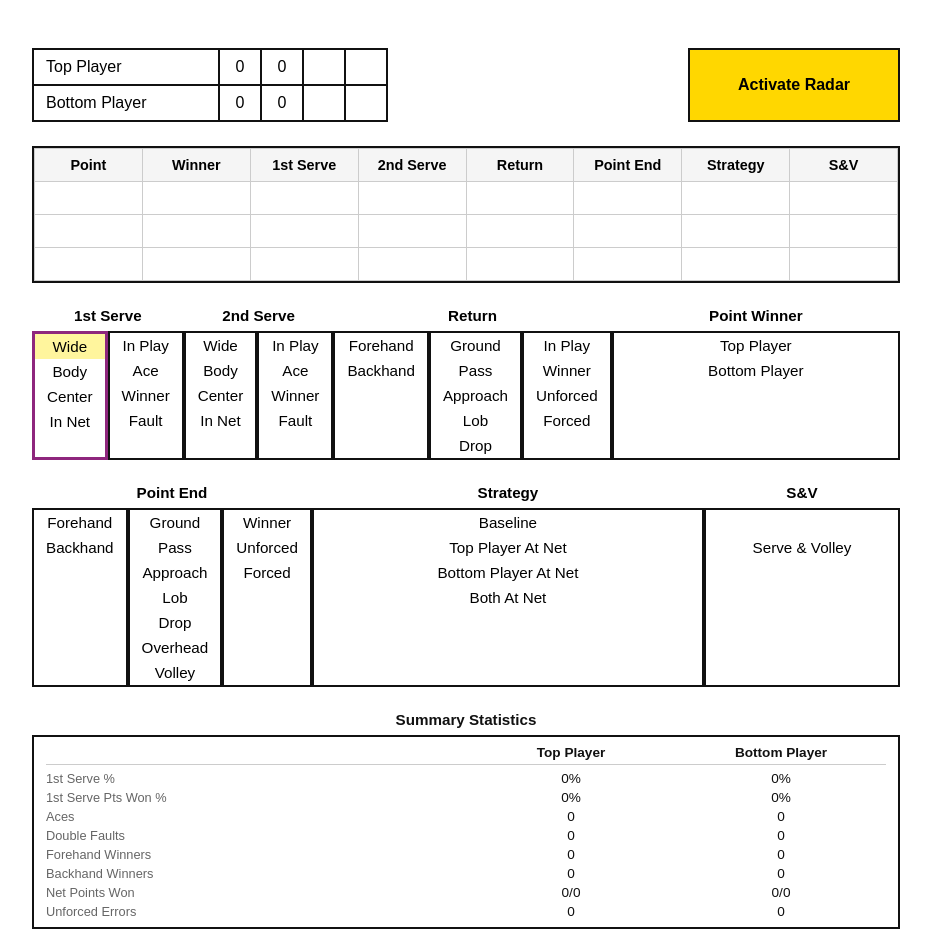
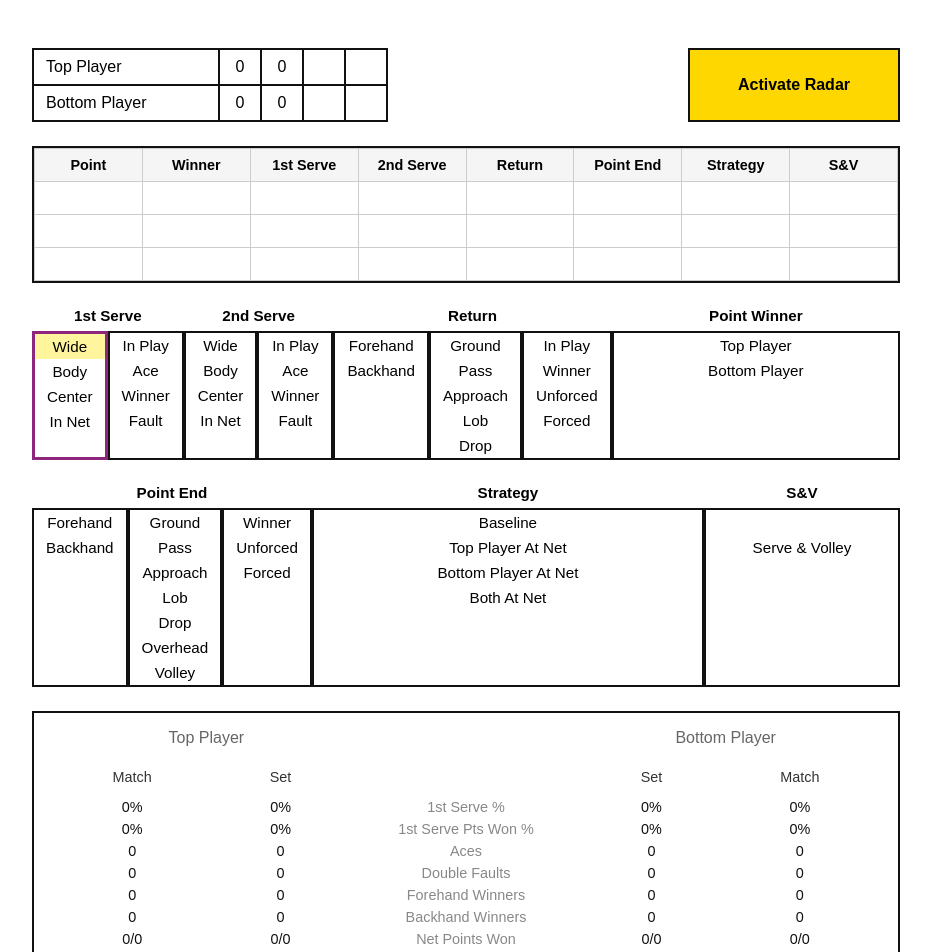
Before and after one commit to jacob-delapaz/Tennis-Statter, a Vue app in the folder web/tennis-statter-web/: page /singles-stat in a window 1280 px wide. Shown: the top 952 px of the page, without its empty margins (174-1105 px from the left). Built offline with nearby package versions, Linux system fonts and the light colour scheme.

Commit message:
Refactored summary stats layout

```diff
--- a/web/tennis-statter-web/src/views/SinglesStatView.vue
+++ b/web/tennis-statter-web/src/views/SinglesStatView.vue
@@ -285,62 +285,85 @@
     <!-- Summary Statistics Row -->
     <div class="stat-row summary-row-container">
       <div class="stat-group summary-stats-group">
-        <div class="stat-label-center">Summary Statistics</div>
         <div class="stat-box stat-box-summary">
           <div class="summary-stats-container">
-            <!-- Player names header -->
-            <div class="summary-header">
-              <div class="summary-stat-name"></div>
-              <div class="summary-player-name">{{ topPlayer }}</div>
-              <div class="summary-player-name">{{ bottomPlayer }}</div>
+            <!-- Player names header row -->
+            <div class="summary-header-row">
+              <div class="summary-player-header">{{ topPlayer }}</div>
+              <div class="summary-center-spacer"></div>
+              <div class="summary-player-header">{{ bottomPlayer }}</div>
+            </div>
+            <!-- Match/Set labels row -->
+            <div class="summary-subheader-row">
+              <div class="summary-col-label">Match</div>
+              <div class="summary-col-label">Set</div>
+              <div class="summary-center-spacer"></div>
+              <div class="summary-col-label">Set</div>
+              <div class="summary-col-label">Match</div>
             </div>
             <!-- 1st Serve % -->
-            <div class="summary-row">
-              <div class="summary-stat-name">1st Serve %</div>
-              <div class="summary-value">{{ topPlayerStats.firstServePercentage }}%</div>
-              <div class="summary-value">{{ bottomPlayerStats.firstServePercentage }}%</div>
+            <div class="summary-data-row">
+              <div class="summary-val">{{ topPlayerStats.firstServePercentage }}%</div>
+              <div class="summary-val">{{ topPlayerStats.firstServePercentage }}%</div>
+              <div class="summary-stat-label">1st Serve %</div>
+              <div class="summary-val">{{ bottomPlayerStats.firstServePercentage }}%</div>
+              <div class="summary-val">{{ bottomPlayerStats.firstServePercentage }}%</div>
             </div>
             <!-- 1st Serve Points Won % -->
-            <div class="summary-row">
-              <div class="summary-stat-name">1st Serve Pts Won %</div>
-              <div class="summary-value">{{ topPlayerStats.firstServePointsWonPercentage }}%</div>
-              <div class="summary-value">{{ bottomPlayerStats.firstServePointsWonPercentage }}%</div>
+            <div class="summary-data-row">
+              <div class="summary-val">{{ topPlayerStats.firstServePointsWonPercentage }}%</div>
+              <div class="summary-val">{{ topPlayerStats.firstServePointsWonPercentage }}%</div>
+              <div class="summary-stat-label">1st Serve Pts Won %</div>
+              <div class="summary-val">{{ bottomPlayerStats.firstServePointsWonPercentage }}%</div>
+              <div class="summary-val">{{ bottomPlayerStats.firstServePointsWonPercentage }}%</div>
             </div>
             <!-- Aces -->
-            <div class="summary-row">
-              <div class="summary-stat-name">Aces</div>
-              <div class="summary-value">{{ topPlayerStats.aces }}</div>
-              <div class="summary-value">{{ bottomPlayerStats.aces }}</div>
+            <div class="summary-data-row">
+              <div class="summary-val">{{ topPlayerStats.aces }}</div>
+              <div class="summary-val">{{ topPlayerStats.aces }}</div>
+              <div class="summary-stat-label">Aces</div>
+              <div class="summary-val">{{ bottomPlayerStats.aces }}</div>
+              <div class="summary-val">{{ bottomPlayerStats.aces }}</div>
             </div>
             <!-- Double Faults -->
-            <div class="summary-row">
-              <div class="summary-stat-name">Double Faults</div>
-              <div class="summary-value">{{ topPlayerStats.doubleFaults }}</div>
-              <div class="summary-value">{{ bottomPlayerStats.doubleFaults }}</div>
+            <div class="summary-data-row">
+              <div class="summary-val">{{ topPlayerStats.doubleFaults }}</div>
+              <div class="summary-val">{{ topPlayerStats.doubleFaults }}</div>
+              <div class="summary-stat-label">Double Faults</div>
+              <div class="summary-val">{{ bottomPlayerStats.doubleFaults }}</div>
+              <div class="summary-val">{{ bottomPlayerStats.doubleFaults }}</div>
             </div>
             <!-- Forehand Winners -->
-            <div class="summary-row">
-              <div class="summary-stat-name">Forehand Winners</div>
-              <div class="summary-value">{{ topPlayerStats.forehandWinners }}</div>
-              <div class="summary-value">{{ bottomPlayerStats.forehandWinners }}</div>
+            <div class="summary-data-row">
+              <div class="summary-val">{{ topPlayerStats.forehandWinners }}</div>
+              <div class="summary-val">{{ topPlayerStats.forehandWinners }}</div>
+              <div class="summary-stat-label">Forehand Winners</div>
+              <div class="summary-val">{{ bottomPlayerStats.forehandWinners }}</div>
+              <div class="summary-val">{{ bottomPlayerStats.forehandWinners }}</div>
             </div>
             <!-- Backhand Winners -->
-            <div class="summary-row">
-              <div class="summary-stat-name">Backhand Winners</div>
-              <div class="summary-value">{{ topPlayerStats.backhandWinners }}</div>
-              <div class="summary-value">{{ bottomPlayerStats.backhandWinners }}</div>
+            <div class="summary-data-row">
+              <div class="summary-val">{{ topPlayerStats.backhandWinners }}</div>
+              <div class="summary-val">{{ topPlayerStats.backhandWinners }}</div>
+              <div class="summary-stat-label">Backhand Winners</div>
+              <div class="summary-val">{{ bottomPlayerStats.backhandWinners }}</div>
+              <div class="summary-val">{{ bottomPlayerStats.backhandWinners }}</div>
             </div>
             <!-- Net Points Won -->
-            <div class="summary-row">
-              <div class="summary-stat-name">Net Points Won</div>
-              <div class="summary-value">{{ topPlayerStats.netPointsWon }}/{{ topPlayerStats.netPointsTotal }}</div>
-              <div class="summary-value">{{ bottomPlayerStats.netPointsWon }}/{{ bottomPlayerStats.netPointsTotal }}</div>
+            <div class="summary-data-row">
+              <div class="summary-val">{{ topPlayerStats.netPointsWon }}/{{ topPlayerStats.netPointsTotal }}</div>
+              <div class="summary-val">{{ topPlayerStats.netPointsWon }}/{{ topPlayerStats.netPointsTotal }}</div>
+              <div class="summary-stat-label">Net Points Won</div>
+              <div class="summary-val">{{ bottomPlayerStats.netPointsWon }}/{{ bottomPlayerStats.netPointsTotal }}</div>
+              <div class="summary-val">{{ bottomPlayerStats.netPointsWon }}/{{ bottomPlayerStats.netPointsTotal }}</div>
             </div>
             <!-- Unforced Errors -->
-            <div class="summary-row">
-              <div class="summary-stat-name">Unforced Errors</div>
-              <div class="summary-value">{{ topPlayerStats.unforcedErrors }}</div>
-              <div class="summary-value">{{ bottomPlayerStats.unforcedErrors }}</div>
+            <div class="summary-data-row">
+              <div class="summary-val">{{ topPlayerStats.unforcedErrors }}</div>
+              <div class="summary-val">{{ topPlayerStats.unforcedErrors }}</div>
+              <div class="summary-stat-label">Unforced Errors</div>
+              <div class="summary-val">{{ bottomPlayerStats.unforcedErrors }}</div>
+              <div class="summary-val">{{ bottomPlayerStats.unforcedErrors }}</div>
             </div>
           </div>
         </div>
@@ -1597,10 +1620,10 @@ onUnmounted(() => {
   margin-top: 16px;
 }
 .stat-box-summary {
-  min-width: 320px;
+  min-width: 700px;
   display: flex;
   flex-direction: column;
-  padding: 8px 12px;
+  padding: 16px 24px;
 }
 .summary-stats-group .stat-label-center {
   font-weight: 600;
@@ -1609,8 +1632,51 @@ onUnmounted(() => {
 .summary-stats-container {
   display: flex;
   flex-direction: column;
-  gap: 4px;
+  gap: 6px;
   width: 100%;
+}
+.summary-header-row {
+  display: flex;
+  align-items: center;
+  margin-bottom: 16px;
+}
+.summary-player-header {
+  flex: 2;
+  text-align: center;
+  font-size: 1rem;
+  font-weight: 500;
+  color: #666;
+}
+.summary-center-spacer {
+  flex: 1.5;
+}
+.summary-subheader-row {
+  display: flex;
+  align-items: center;
+  margin-bottom: 8px;
+}
+.summary-col-label {
+  flex: 1;
+  text-align: center;
+  font-size: 0.9rem;
+  font-weight: 500;
+  color: #333;
+}
+.summary-data-row {
+  display: flex;
+  align-items: center;
+}
+.summary-stat-label {
+  flex: 1.5;
+  text-align: center;
+  font-size: 0.9rem;
+  color: #888;
+}
+.summary-val {
+  flex: 1;
+  text-align: center;
+  font-size: 0.9rem;
+  color: #111;
 }
 .summary-header {
   display: flex;
```
